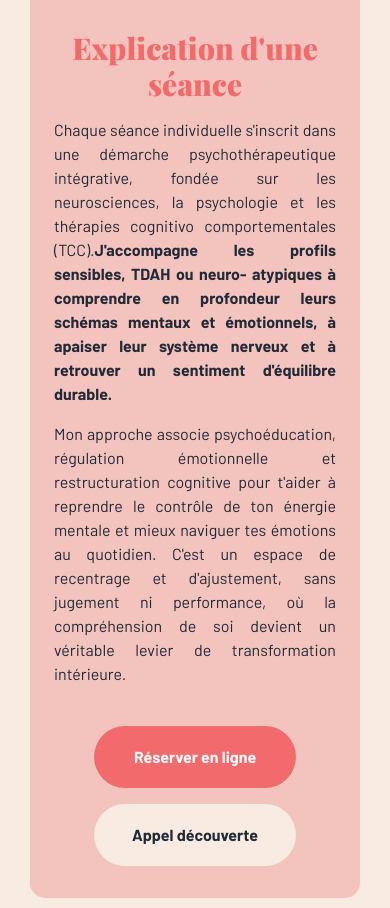
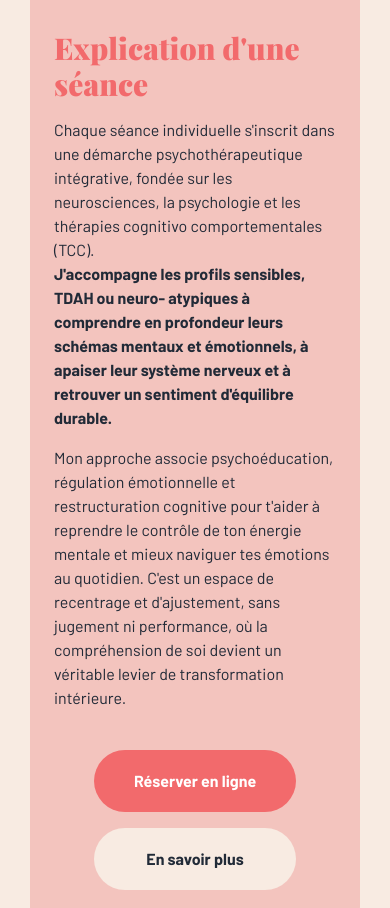
Before and after one commit to nicochnz/Elody_Psy, a Next.js app in the folder elody_psy/: page /pages/homepage in a window 390 px wide. Shown: the part 1081-1989 px from the top of the page. Built offline with nearby package versions, Linux system fonts and the light colour scheme.

Commit message:
add: UseNavigate for every CTA / footer

```diff
--- a/elody_psy/app/components/header.tsx
+++ b/elody_psy/app/components/header.tsx
@@ -84,7 +84,7 @@ export default function Header() {
               <Link href="/pages/presentation" onClick={() => setIsMenuOpen(false)} className="hover:text-secondary transition-colors block">Présentation</Link>
             </li>
             <li>
-              <Link href="/pages/articles" onClick={() => setIsMenuOpen(false)} className="hover:text-secondary transition-colors block">Articles</Link>
+              <Link href="/pages/blog" onClick={() => setIsMenuOpen(false)} className="hover:text-secondary transition-colors block">Articles</Link>
             </li>
             <li>
               <Link href="/pages/tarifs" onClick={() => setIsMenuOpen(false)} className="hover:text-secondary transition-colors block">Tarifs</Link>
--- a/elody_psy/app/pages/homepage/page.tsx
+++ b/elody_psy/app/pages/homepage/page.tsx
@@ -1,5 +1,6 @@
 'use client';
 import Image from "next/image";
+import Link from "next/link";
 
 export default function Homepage() {
   return (
@@ -30,12 +31,18 @@ export default function Homepage() {
                 fonctionnement grâce aux neurosciences, à la psychologie et à la régulation émotionnelle.
               </p>
               <div className="flex flex-col gap-4 w-full items-center md:items-start">
-                <button className="bg-secondary text-white w-[202px] h-[62px] md:w-fit md:h-auto md:px-6 md:py-6 rounded-full font-barlow text-base md:text-lg font-bold hover:bg-secondary/90 transition-all whitespace-nowrap active:scale-95 cursor-pointer flex items-center justify-center">
+                <Link
+                  href="/pages/contact"
+                  className="bg-secondary text-white w-[202px] h-[62px] md:w-fit md:h-auto md:px-6 md:py-6 rounded-full font-barlow text-base md:text-lg font-bold hover:bg-secondary/90 transition-all whitespace-nowrap active:scale-95 cursor-pointer flex items-center justify-center"
+                >
                   Réserver en ligne
-                </button>
-                <button className="bg-white-custom hover:bg-white-custom/80 text-black-custom w-[202px] h-[62px] md:w-fit md:h-auto md:px-6 md:py-6 rounded-full font-barlow text-base md:text-lg font-bold transition-all whitespace-nowrap active:scale-95 cursor-pointer flex items-center justify-center">
+                </Link>
+                <Link
+                  href="/pages/contact"
+                  className="bg-white-custom hover:bg-white-custom/80 text-black-custom w-[202px] h-[62px] md:w-fit md:h-auto md:px-6 md:py-6 rounded-full font-barlow text-base md:text-lg font-bold transition-all whitespace-nowrap active:scale-95 cursor-pointer flex items-center justify-center"
+                >
                   Appel découverte
-                </button>
+                </Link>
               </div>
             </div>
           </div>
@@ -61,19 +68,19 @@ export default function Homepage() {
               className="object-cover"
             />
           </div>
-          <div className="flex flex-col gap-4 col-span-1 md:col-span-2 mx-auto px-6 md:px-20 py-8 md:py-12">
-            <h1 className="text-3xl font-black text-secondary md:py-4 text-center md:text-left">
+          <div className="flex flex-col gap-4 text-left col-span-1 md:col-span-2 mx-auto px-6 md:px-20 py-8 md:py-12">
+            <h1 className="text-3xl text-left font-black text-secondary md:py-4 md:text-left">
               Explication d&apos;une séance
             </h1>
-            <p className="text-justify md:text-left">
+            <p className="md:text-left">
               Chaque séance individuelle s&apos;inscrit dans une démarche psychothérapeutique
               intégrative, fondée sur les neurosciences, la psychologie et les thérapies cognitivo
-              comportementales (TCC).
+              comportementales (TCC).<br></br>
               <span className="font-bold">J&apos;accompagne les profils sensibles, TDAH ou neuro-
               atypiques à comprendre en profondeur leurs schémas mentaux et émotionnels, à
               apaiser leur système nerveux et à retrouver un sentiment d&apos;équilibre durable.</span>
             </p>
-            <p className="text-justify md:text-left">
+            <p className=" md:text-left">
               Mon approche associe psychoéducation, régulation émotionnelle et restructuration
               cognitive pour t&apos;aider à reprendre le contrôle de ton énergie mentale et mieux
               naviguer tes émotions au quotidien. C&apos;est un espace de recentrage et d&apos;ajustement,
@@ -81,13 +88,18 @@ export default function Homepage() {
               levier de transformation intérieure.
             </p>
             <div className="flex flex-col items-center md:items-start md:flex-row gap-4 pt-6">
-              <button className="bg-secondary text-white w-[202px] h-[62px] md:w-fit md:h-auto md:px-6 md:py-6 rounded-full font-barlow text-base md:text-lg font-bold hover:bg-secondary/90 transition-all whitespace-nowrap active:scale-95 cursor-pointer flex items-center justify-center">
+              <Link
+                href="/pages/contact"
+                className="bg-secondary text-white w-[202px] h-[62px] md:w-fit md:h-auto md:px-6 md:py-6 rounded-full font-barlow text-base md:text-lg font-bold hover:bg-secondary/90 transition-all whitespace-nowrap active:scale-95 cursor-pointer flex items-center justify-center"
+              >
                 Réserver en ligne
-              </button>
-              <button className="bg-white-custom hover:bg-white-custom/80 text-black-custom w-[202px] h-[62px] md:w-fit md:h-auto md:px-8 md:py-6 rounded-full font-barlow text-base md:text-lg font-bold transition-all whitespace-nowrap active:scale-95 cursor-pointer flex items-center justify-center">
-                <span className="md:hidden">Appel découverte</span>
-                <span className="hidden md:inline">En savoir plus</span>
-              </button>
+              </Link>
+              <Link
+                href="/pages/presentation"
+                className="bg-white-custom hover:bg-white-custom/80 text-black-custom w-[202px] h-[62px] md:w-fit md:h-auto md:px-8 md:py-6 rounded-full font-barlow text-base md:text-lg font-bold transition-all whitespace-nowrap active:scale-95 cursor-pointer flex items-center justify-center"
+              >
+                En savoir plus
+              </Link>
             </div>
           </div>
         </section>
@@ -106,12 +118,18 @@ export default function Homepage() {
           </div>
         </div>
         <div className="flex flex-col md:flex-row gap-4 justify-center items-center px-4">
-          <button className="bg-secondary text-white w-[202px] h-[62px] md:w-fit md:h-auto md:px-6 md:py-6 rounded-full font-barlow text-base md:text-lg font-bold hover:bg-secondary/90 transition-all whitespace-nowrap active:scale-95 cursor-pointer flex items-center justify-center">
+          <Link
+            href="/pages/contact"
+            className="bg-secondary text-white w-[202px] h-[62px] md:w-fit md:h-auto md:px-6 md:py-6 rounded-full font-barlow text-base md:text-lg font-bold hover:bg-secondary/90 transition-all whitespace-nowrap active:scale-95 cursor-pointer flex items-center justify-center"
+          >
             Réserver en ligne
-          </button>
-          <button className="bg-white-custom hover:bg-white-custom/80 text-black-custom w-[202px] h-[62px] md:w-fit md:h-auto md:px-8 md:py-6 rounded-full font-barlow text-base md:text-lg font-bold transition-all whitespace-nowrap active:scale-95 cursor-pointer flex items-center justify-center">
+          </Link>
+          <Link
+            href="/pages/tarifs"
+            className="bg-white-custom hover:bg-white-custom/80 text-black-custom w-[202px] h-[62px] md:w-fit md:h-auto md:px-8 md:py-6 rounded-full font-barlow text-base md:text-lg font-bold transition-all whitespace-nowrap active:scale-95 cursor-pointer flex items-center justify-center"
+          >
             En savoir plus
-          </button>
+          </Link>
         </div>
       </section>
 
@@ -125,9 +143,12 @@ export default function Homepage() {
             <p className="text-lg text-black-custom max-w-xl text-justify md:text-left">
               Cette expérience m&apos;a permis de comprendre en profondeur le fonctionnement du corps, la rigueur du diagnostic, et la complexité du lien entre la santé physique et l&apos;état psychique.
             </p>
-            <button className="bg-secondary text-white w-[202px] h-[62px] md:w-fit md:h-auto md:px-6 md:py-6 rounded-full font-barlow text-base md:text-lg font-bold hover:bg-secondary/90 transition-all whitespace-nowrap active:scale-95 cursor-pointer flex items-center justify-center mt-4">
+            <Link
+              href="/pages/presentation"
+              className="bg-secondary text-white w-[202px] h-[62px] md:w-fit md:h-auto md:px-6 md:py-6 rounded-full font-barlow text-base md:text-lg font-bold hover:bg-secondary/90 transition-all whitespace-nowrap active:scale-95 cursor-pointer flex items-center justify-center mt-4"
+            >
               En savoir plus
-            </button>
+            </Link>
           </div>
           <div className="order-1 md:order-2 mb-8 md:mb-0">
             <Image
```
Also changed, not shown: elody_psy/app/components/footer.tsx (+22 -7 lines).
